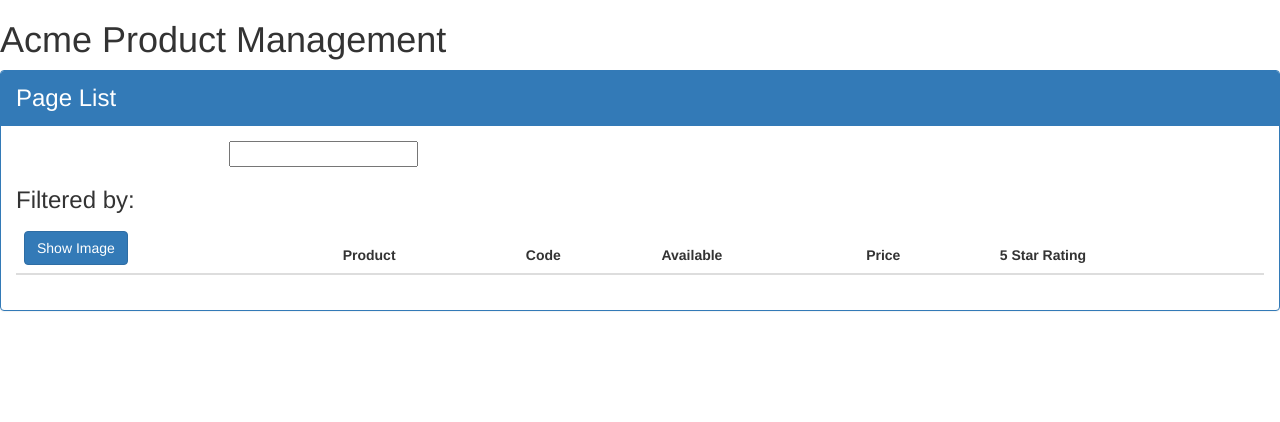
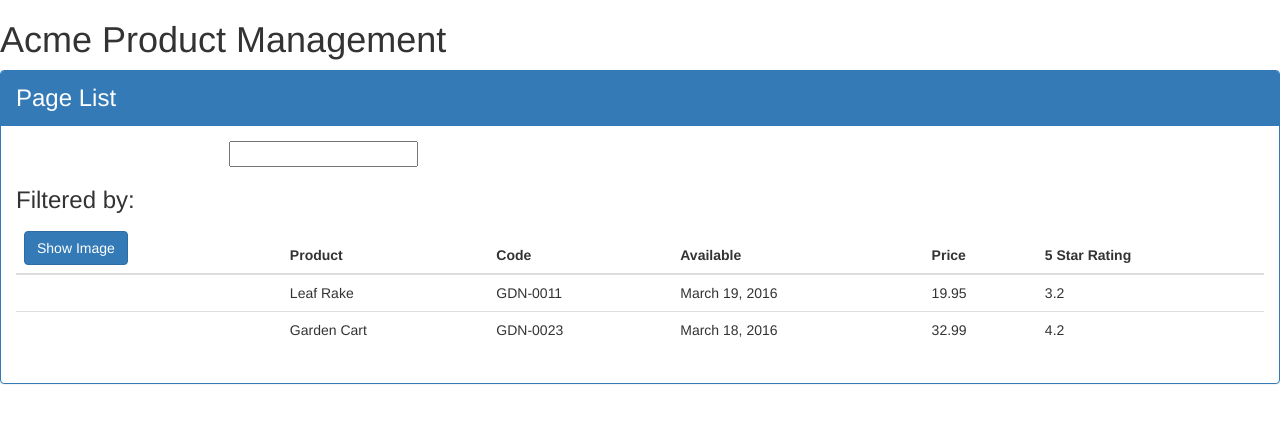
Before and after one commit to eliasib13/acme-product-management, an Angular app: page / in a window 1280 px wide. Shown: the top 422 px of the page. Built offline with nearby package versions, Linux system fonts and the light colour scheme.

Commit message:
Binded mockup data into ProductListComponent table

```diff
--- a/src/app/products/product-list.component.html
+++ b/src/app/products/product-list.component.html
@@ -16,7 +16,8 @@
             </div>
         </div>
         <div class="table-responsive">
-            <table class="table">
+            <table class="table"
+                    *ngIf="products && products.length">
                 <thead>
                     <tr>
                         <th>
@@ -32,7 +33,14 @@
                     </tr>
                 </thead>
                 <tbody>
-
+                    <tr *ngFor="let product of products">
+                        <td></td>
+                        <td>{{ product.productName }}</td>
+                        <td>{{ product.productCode }}</td>
+                        <td>{{ product.releaseDate }}</td>
+                        <td>{{ product.price }}</td>
+                        <td>{{ product.starRating }}</td>
+                    </tr>
                 </tbody>
             </table>
         </div>
--- a/src/app/products/product-list.component.ts
+++ b/src/app/products/product-list.component.ts
@@ -6,4 +6,26 @@
 })
 export class ProductListComponent {
     pageTitle: string = 'Page List';
+    products: any[] = [
+        {
+            'productId': 1,
+            'productName': 'Leaf Rake',
+            'productCode': 'GDN-0011',
+            'releaseDate': 'March 19, 2016',
+            'description': 'Leaf rake with 48-inch wooden handle.',
+            'price': 19.95,
+            'starRating': 3.2,
+            'imageUrl': 'http://openclipart.org/image/300px/svg_to_png/26215/Anonymous_Leaf_Rake.png'
+        },
+        {
+            'productId': 2,
+            'productName': 'Garden Cart',
+            'productCode': 'GDN-0023',
+            'releaseDate': 'March 18, 2016',
+            'description': '15 gallon capacity rolling garden cart',
+            'price': 32.99,
+            'starRating': 4.2,
+            'imageUrl': 'http://openclipart.org/image/300px/svg_to_png/58471/garden_cart.png'
+        }
+    ];
 }
```
